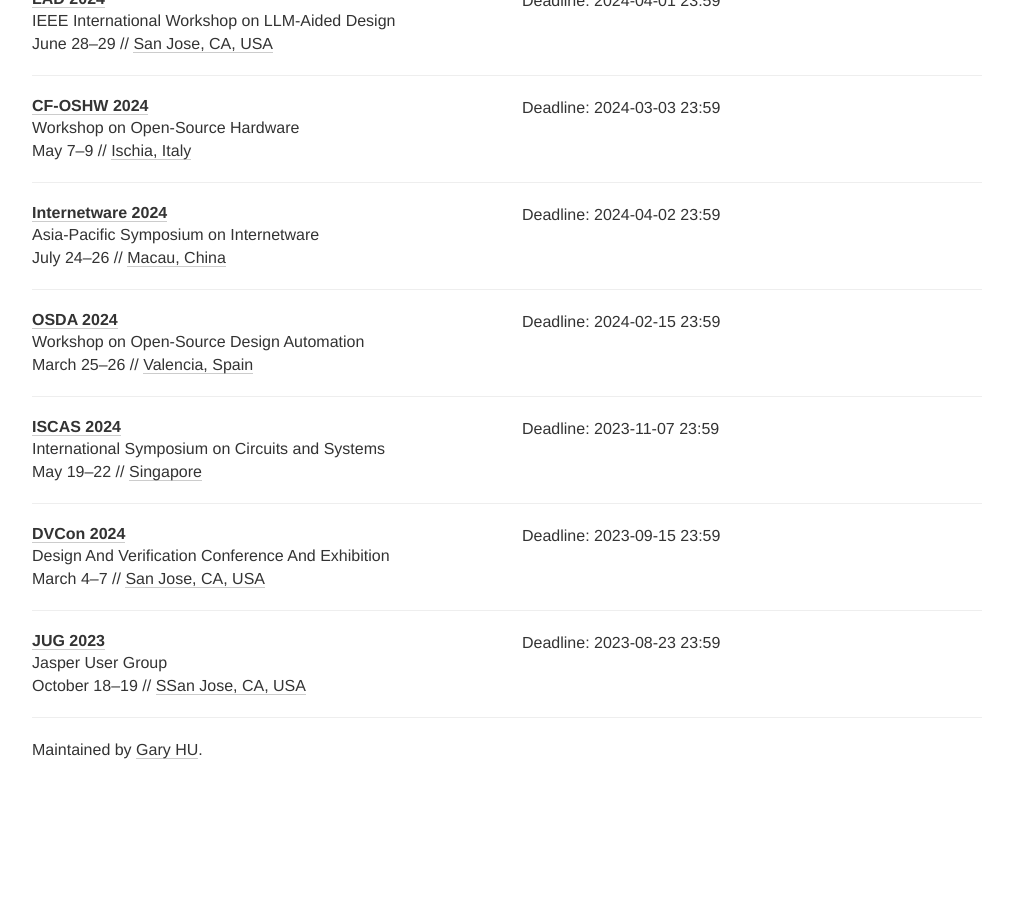
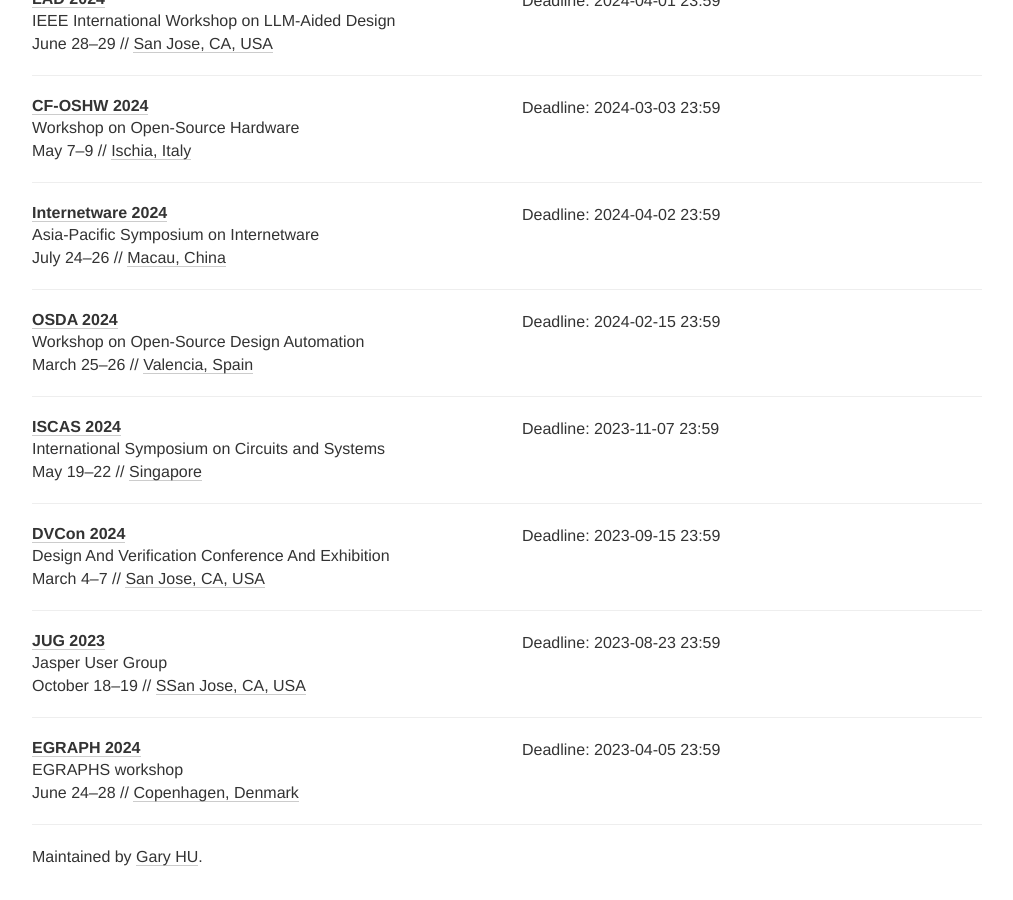
Before and after one commit to Gy-Hu/EDA_FV_conference_deadline, a Jekyll site: the page built from index.html, in a window 1280 px wide and 900 px high, scrolled down 4626 px. Shown: the whole window, without its empty margins (133-1146 px from the left). Built offline with Jekyll 4.4.1, drawn with Linux system fonts in a browser that asks for light colours; nearby versions of some CDN libraries; comment, search, counter and statistics services are not loaded; before the commit the page ends 5419 px from its top, so only the background shows below that.

Commit message:
update EGRAPH

```diff
--- a/_data/conferences.yml
+++ b/_data/conferences.yml
@@ -395,3 +395,12 @@
   deadline: ["2023-08-23 23:59"]
   place:  SSan Jose, CA, USA
   tags: [EDA]
+
+- name: EGRAPH
+  year: 2024
+  date: June 24-28
+  description: EGRAPHS workshop
+  link: https://pldi24.sigplan.org/home/egraphs-2024
+  deadline: ["2023-04-05 23:59"]
+  place:   Copenhagen, Denmark
+  tags: [PL]
```
